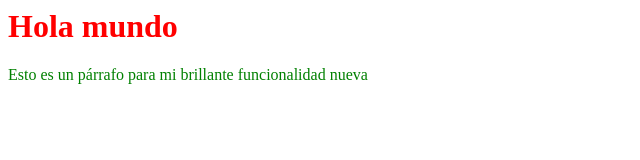
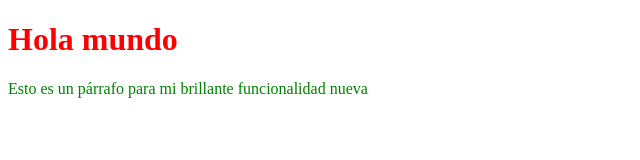
Before and after one commit to valdearcos/bootCampEverisAndres, a plain HTML site: page index.html in a window 1280 px wide. Shown: the whole page, without its empty margins (0-640 px from the left). Drawn offline with Linux system fonts and the light colour scheme.

Commit message:
Nuevo y ultimo commit

```diff
--- a/fichero.css
+++ b/fichero.css
@@ -4,3 +4,7 @@ h1 {
 p {
 	color: green;
 }
+<<<<<<< HEAD
+
+=======
+>>>>>>> nuevo_repo
--- a/index.html
+++ b/index.html
@@ -1,3 +1,4 @@
+<!DOCTYPE html>
 <html>
 <head>
 	<title>Everis BootCamp</title>
```
